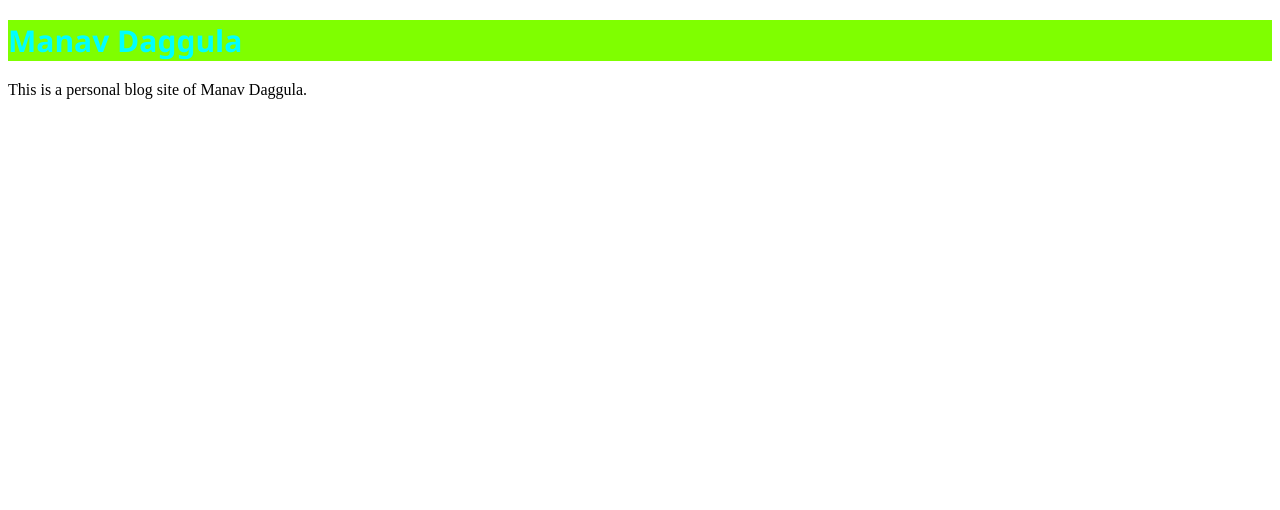
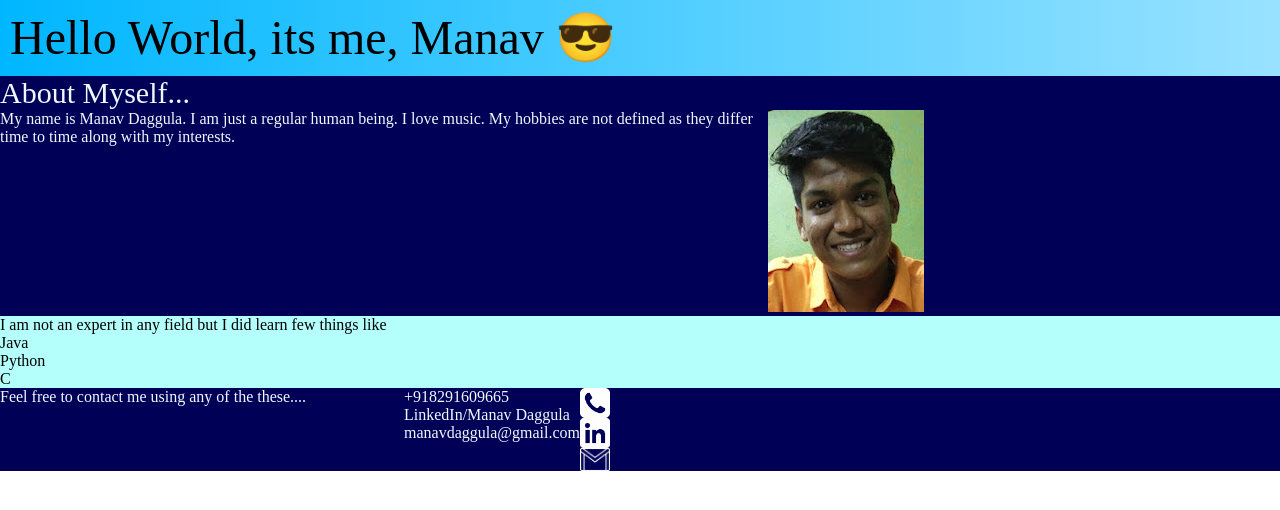
Before and after one commit to ManavDaggula/manavdaggula.github.io, a plain HTML site: page index.html in a window 1280 px wide. Drawn offline with Linux system fonts and the light colour scheme.

Commit message:
First Trial

```diff
--- a/index.html
+++ b/index.html
@@ -1,21 +1,42 @@
 <!DOCTYPE html>
 <html lang="en">
 <head>
-    <style>
-        h1{
-            color:aqua;
-            font-size: 30px;
-            font-family: 'Segoe UI', Tahoma, Geneva, Verdana, sans-serif;
-            background-color: chartreuse;
-        }
-    </style>
     <meta charset="UTF-8">
-    <meta http-equiv="X-UA-Compatible" content="IE=edge">
-    <meta name="viewport" content="width=device-width, initial-scale=1.0">
-    <title>Document</title>
+    <title>Port Folio</title>
+    <link rel="stylesheet" href="stylesheet.css">
 </head>
 <body>
-    <h1>Manav Daggula</h1>
-    <p>This is a personal blog site of Manav Daggula.</p>
+    <div id="header">Hello World, its me, Manav 😎</div>
+    <div id="about-div">
+        <p>About Myself...</p>
+        <span>
+            <p>My name is Manav Daggula. I am just a regular human being. I love music. My hobbies are not defined as they differ time to time along with my interests.</p>
+
+            <img src="manav.jpg" alt="A photo of Manav Daggula">
+        </span>
+    </div>
+    <div id="skills-div">
+        I am not an expert in any field but I did learn few things like
+        <ul>
+            <li>Java</li>
+            <li>Python</li>
+            <li>C</li>
+        </ul>
+    </div>
+    <div id="footer">
+        <p>Feel free to contact me using any of the these....</p>
+        <div>
+            <span>
+                <p>+918291609665</p>
+                <p><a href="https://www.linkedin.com/in/manav-daggula-210052240/">LinkedIn/Manav Daggula</a></p>
+                <p><a href="mailto:manavdaggula@gmail.com">manavdaggula@gmail.com</a></p>
+            </span>
+            <span>
+                <img src="telephone.png" width="30">
+                <img src="linkedin.png" width="30">
+                <img src="email.png" width="30">
+            </span>
+        </div>
+    </div>
 </body>
 </html>
--- /dev/null
+++ b/stylesheet.css
@@ -0,0 +1,46 @@
+*{
+    padding:0px;
+    margin:0px;
+}
+a{
+    text-decoration: none;
+    color:inherit;
+}
+#header{
+    background-image: linear-gradient(90deg,hsl(197, 100%, 50%),hsl(197, 100%, 80%));
+    font-size:3em;
+    padding: 10px;
+}
+#about-div{
+    background-color:rgb(1, 0, 87);
+    color: aliceblue;
+}
+#skills-div{
+    background-color:rgb(180, 255, 251);
+}
+#about-div>p{
+    font-size: 30px;
+}
+#footer{
+    background-color:rgb(1, 0, 87);
+    color: aliceblue;
+}
+#footer>p{
+    float:left;
+    width:30%;
+    margin-right: 20px;;
+}
+#footer>div{
+    display:flex;
+    /* flex-direction: column; */
+
+}
+#footer>div>span{
+    display:flex;
+    flex-direction: column;
+
+}
+#about-div>span>p{
+    float:left;
+    width:60%;
+}
```
Also changed, not shown: email.png (added), linkedin.png (added), manav.jpg (added), telephone.png (added).
